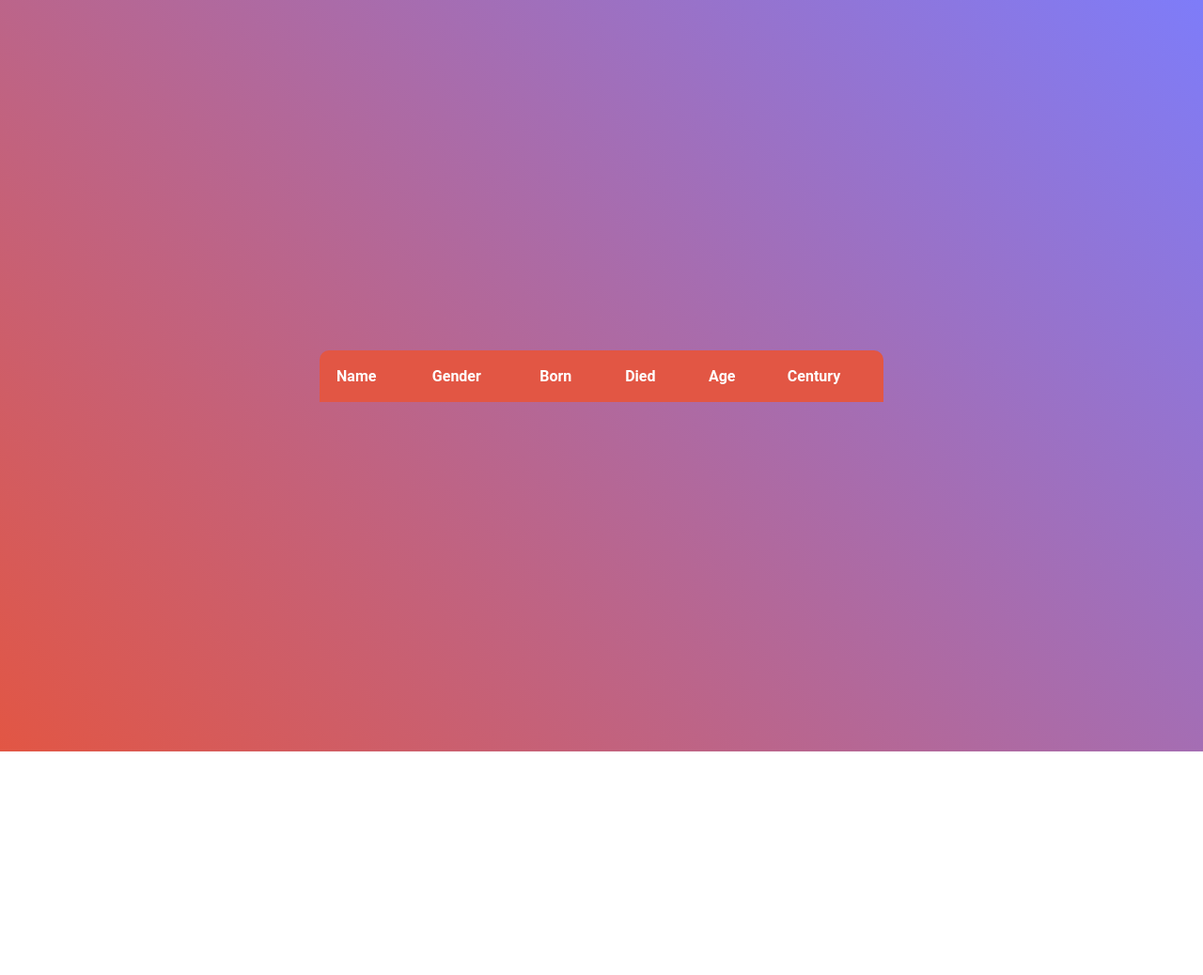
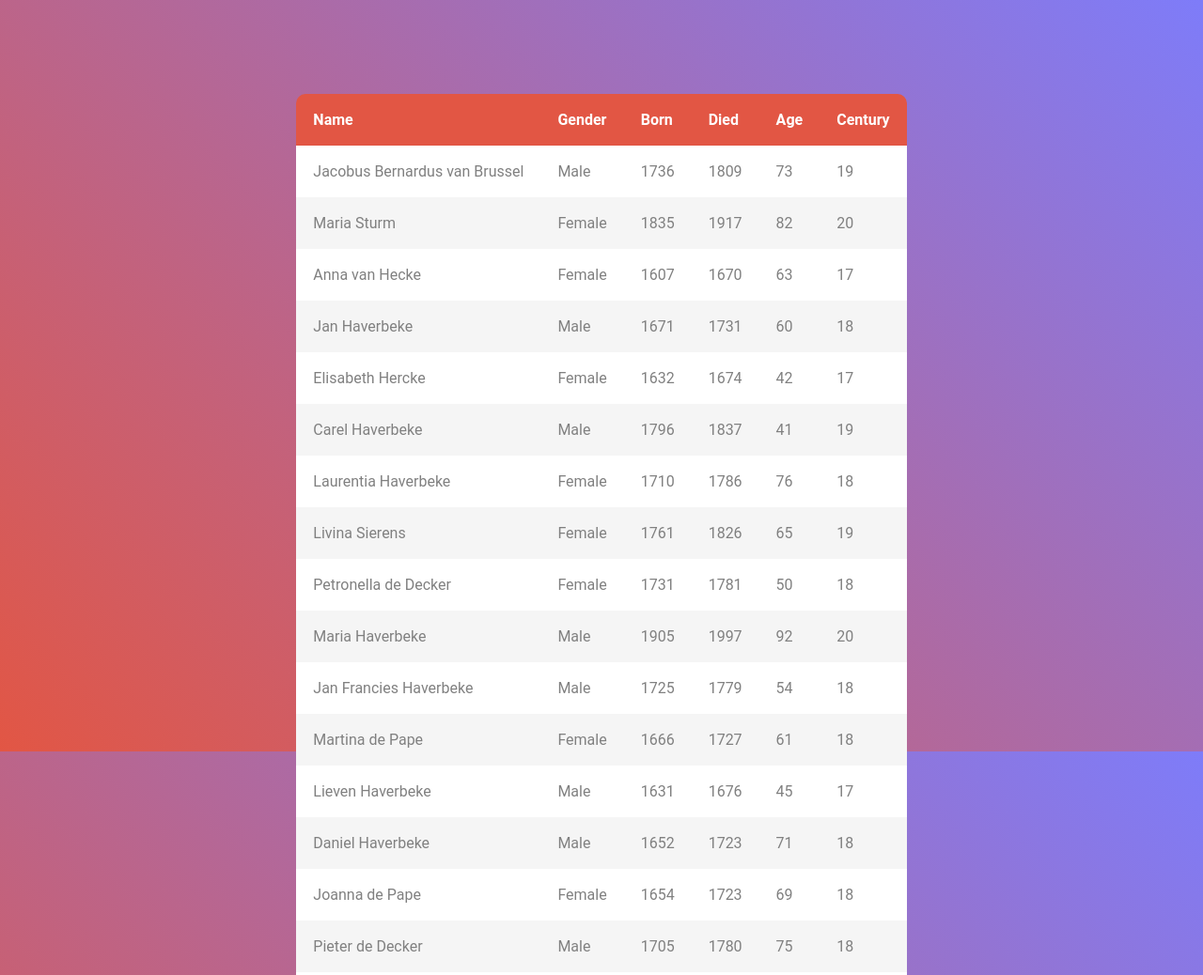
Before and after one commit to mate-academy/js_task_generate_table_DOM, a website built with Parcel: page src/index.html in a window 1280 px wide. Shown: the top 1038 px of the page at 94% size. Before the commit the page ends 800 px from the top, so only its background shows below. Built offline with nearby package versions, Linux system fonts and the light colour scheme.

Commit message:
Solution

```diff
--- a/package.json
+++ b/package.json
@@ -21,7 +21,7 @@
     "@linthtml/linthtml": "^0.3.2",
     "@mate-academy/eslint-config": "*",
     "@mate-academy/linthtml-config": "0.0.1",
-    "@mate-academy/scripts": "^0.7.12",
+    "@mate-academy/scripts": "^0.9.14",
     "@mate-academy/stylelint-config": "0.0.9",
     "colors": "^1.3.3",
     "cypress": "^5.6.0",
--- a/src/index.html
+++ b/src/index.html
@@ -17,6 +17,6 @@
         <th>Century</th>
       </tr>
     </table>
-    <script type="text/javascript" src="scripts/main.js"></script>
+    <script type="text/javascript" src="./scripts/main.js"></script>
   </body>
 </html>
--- a/src/scripts/main.js
+++ b/src/scripts/main.js
@@ -2,7 +2,21 @@
 
 const people = require('./lib/people');
 
-// eslint-disable-next-line no-console
-console.log(people); // you can remove it
+// write your code here
 
-// write your code here
+const tableRow = document.querySelector('tr');
+
+people.forEach(person => {
+  const personSex = (person.sex === 'm') ? 'Male' : 'Female';
+  const personAge = person.died - person.born;
+  const birthCentury = Math.ceil(person.died / 100);
+
+  tableRow.insertAdjacentHTML('afterend', `
+    <td>${person.name}</td>
+    <td>${personSex}</td>
+    <td>${person.born}</td>
+    <td>${person.died}</td>
+    <td>${personAge}</td>
+    <td>${birthCentury}</td>
+  `);
+});
```
Also changed, not shown: README.md.
